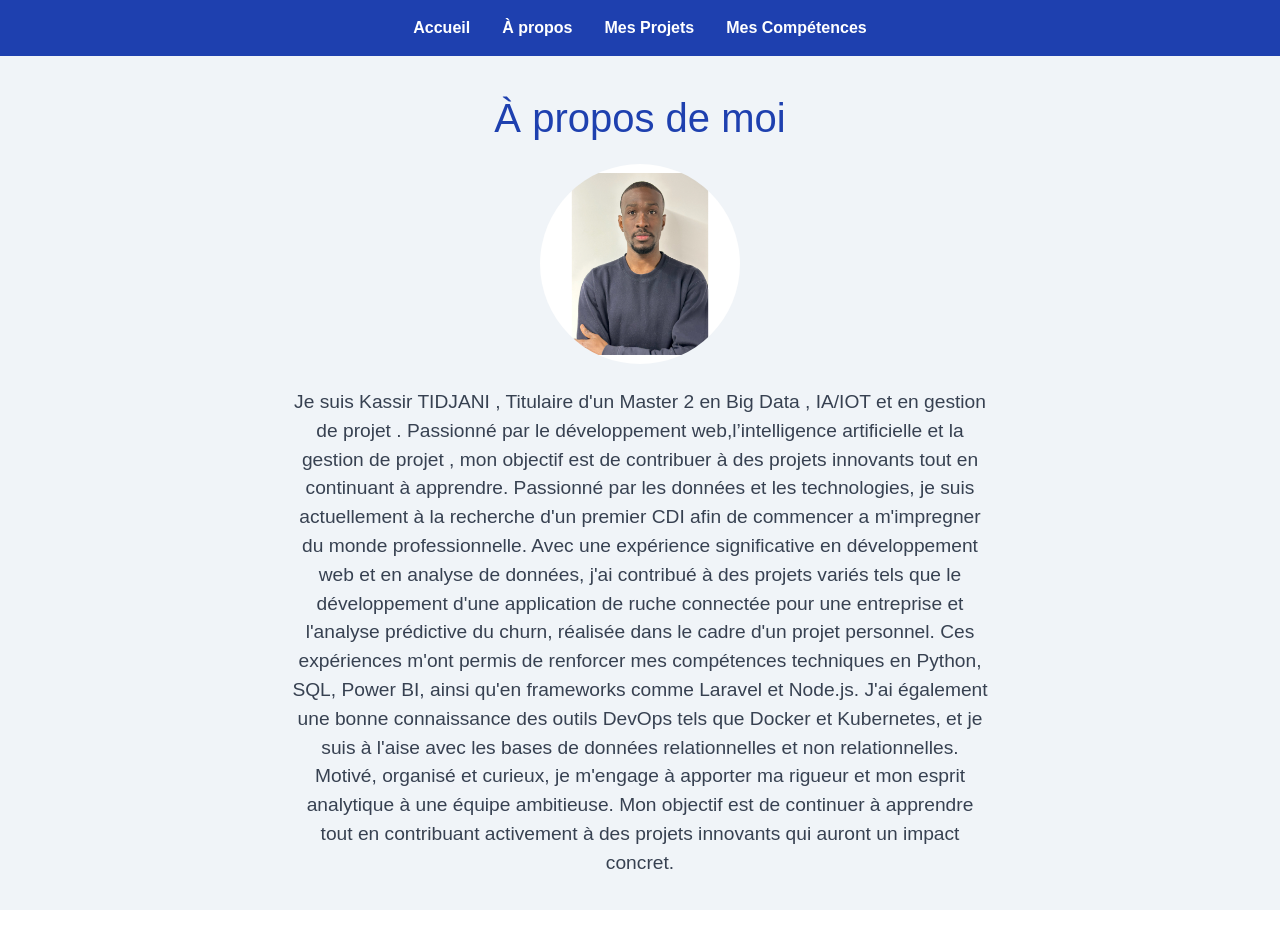
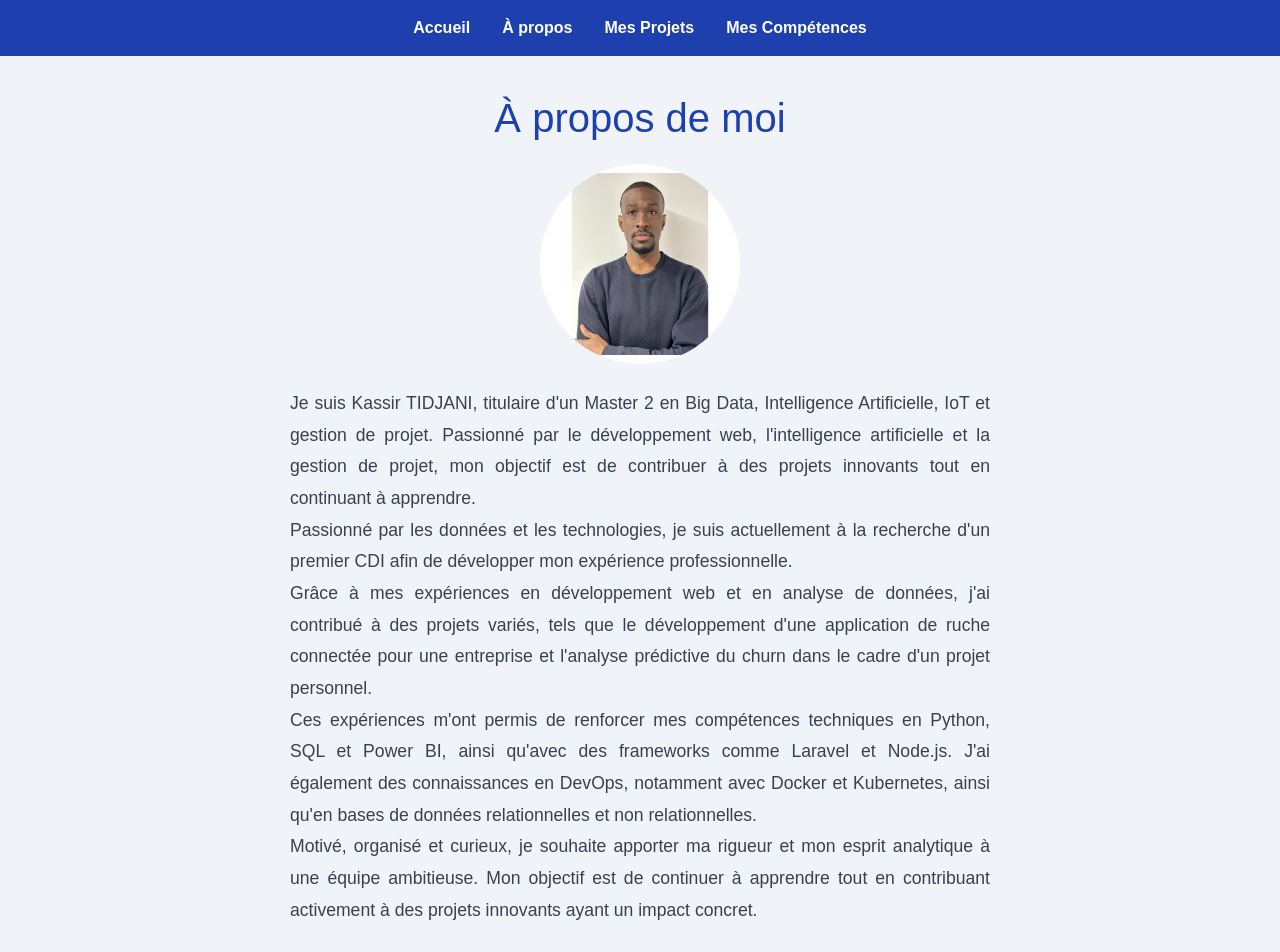
Before and after one commit to kassir2/mon-portfolio, a Next.js app: page /a-propos in a window 1280 px wide. Shown: the top 952 px of the page. Before the commit the page ends 910 px from the top, so only its background shows below. Built offline with nearby package versions, Linux system fonts and the light colour scheme.

Commit message:
Correction de la page À propos
Updated the structure and style of the APropos component, including changes to the main element and the introduction of a new paragraph structure.

```diff
--- a/src/app/a-propos/page.tsx
+++ b/src/app/a-propos/page.tsx
@@ -1,7 +1,9 @@
 import Image from 'next/image';
+
 export default function APropos() {
   return (
-    <main style={{
+    <main
+      style={{
         minHeight: '100vh',
         padding: '2rem',
         backgroundColor: '#f0f4f8',
@@ -9,27 +11,77 @@ export default function APropos() {
         display: 'flex',
         flexDirection: 'column',
         alignItems: 'center',
-    }}>
-      <h1 style={{ fontSize: '2.5rem', color: '#1e40af', marginBottom: '1rem' }}>
+      }}
+    >
+      <h1
+        style={{
+          fontSize: '2.5rem',
+          color: '#1e40af',
+          marginBottom: '1rem',
+          textAlign: 'center',
+        }}
+      >
         À propos de moi
       </h1>
+
       <Image
         src="/kassir.jpg"
         alt="Photo de Kassir TIDJANI"
         width={200}
         height={200}
         style={{
-          borderRadius: '100%',
+          borderRadius: '50%',
           marginBottom: '1.5rem',
-          objectFit: 'cover'
+          objectFit: 'cover',
         }}
       />
-      <p style={{ fontSize: '1.2rem', maxWidth: '700px', textAlign: 'center', color: '#374151' }}>
-      Je suis Kassir TIDJANI , Titulaire d'un Master 2 en Big Data , IA/IOT et en gestion de projet  . Passionné par le développement web,l’intelligence artificielle et la gestion de projet , mon objectif est de contribuer à des projets innovants tout en continuant à apprendre.
-      Passionné par les données et les technologies, je suis actuellement à la recherche d'un premier  CDI afin de commencer a m'impregner du monde professionnelle.
-      Avec une expérience significative en développement web et en analyse de données, j'ai contribué à des projets variés tels que le développement d'une application de ruche connectée  pour une entreprise et l'analyse prédictive du churn, réalisée dans le cadre d'un projet personnel. Ces expériences m'ont permis de renforcer mes compétences techniques en Python, SQL, Power BI, ainsi qu'en frameworks comme Laravel et Node.js. J'ai également une bonne connaissance des outils DevOps tels que Docker et Kubernetes, et je suis à l'aise avec les bases de données relationnelles et non relationnelles.
-      Motivé, organisé et curieux, je m'engage à apporter ma rigueur et mon esprit analytique à une équipe ambitieuse. Mon objectif est de continuer à apprendre tout en contribuant activement à des projets innovants qui auront un impact concret.
+
+      <div
+        style={{
+          fontSize: '1.1rem',
+          maxWidth: '700px',
+          textAlign: 'justify',
+          color: '#374151',
+          lineHeight: 1.8,
+        }}
+      >
+        <p>
+          Je suis Kassir TIDJANI, titulaire d&apos;un Master 2 en Big Data,
+          Intelligence Artificielle, IoT et gestion de projet. Passionné par
+          le développement web, l&apos;intelligence artificielle et la gestion
+          de projet, mon objectif est de contribuer à des projets innovants
+          tout en continuant à apprendre.
         </p>
+
+        <p>
+          Passionné par les données et les technologies, je suis actuellement
+          à la recherche d&apos;un premier CDI afin de développer mon expérience
+          professionnelle.
+        </p>
+
+        <p>
+          Grâce à mes expériences en développement web et en analyse de
+          données, j&apos;ai contribué à des projets variés, tels que le
+          développement d&apos;une application de ruche connectée pour une
+          entreprise et l&apos;analyse prédictive du churn dans le cadre
+          d&apos;un projet personnel.
+        </p>
+
+        <p>
+          Ces expériences m&apos;ont permis de renforcer mes compétences
+          techniques en Python, SQL et Power BI, ainsi qu&apos;avec des
+          frameworks comme Laravel et Node.js. J&apos;ai également des
+          connaissances en DevOps, notamment avec Docker et Kubernetes,
+          ainsi qu&apos;en bases de données relationnelles et non relationnelles.
+        </p>
+
+        <p>
+          Motivé, organisé et curieux, je souhaite apporter ma rigueur et mon
+          esprit analytique à une équipe ambitieuse. Mon objectif est de
+          continuer à apprendre tout en contribuant activement à des projets
+          innovants ayant un impact concret.
+        </p>
+      </div>
     </main>
   );
 }
```
Lines whose indentation alone changed are shown as unchanged.
